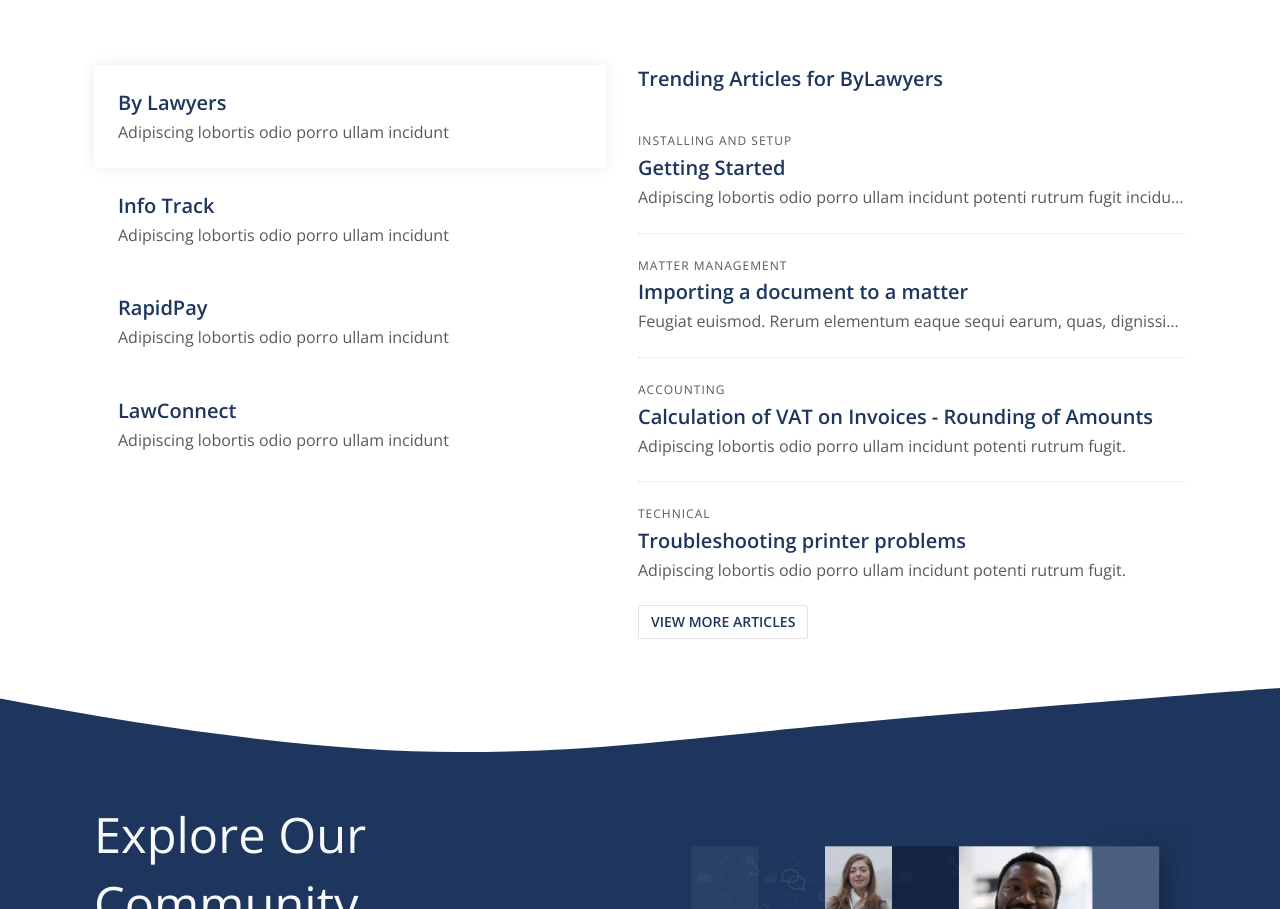
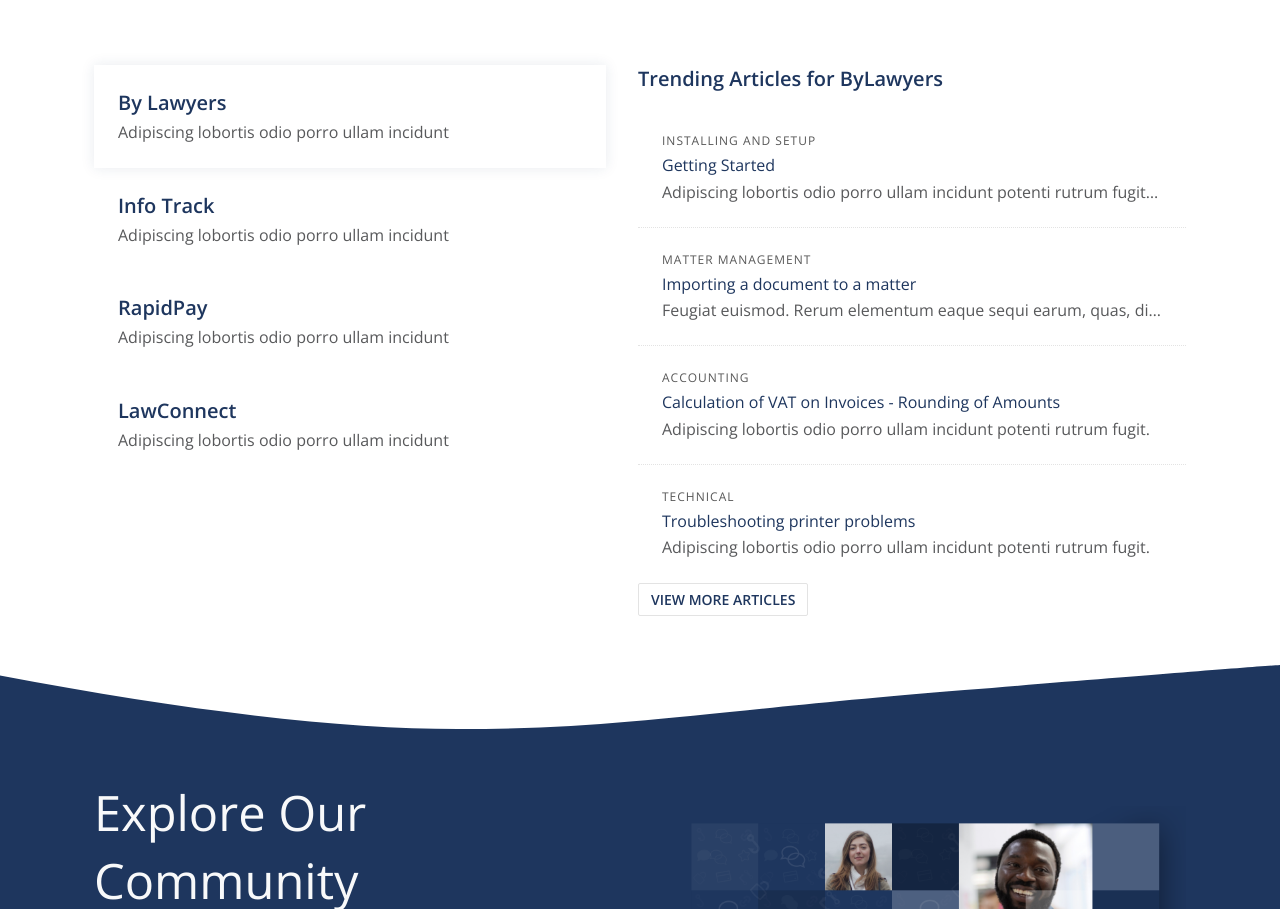
Before and after one commit to ericdefelix/communities, a Vue app: page /#/ in a window 1280 px wide. Shown: the part 2005-2914 px from the top of the page. Built offline with nearby package versions, Linux system fonts and the light colour scheme.

Commit message:
chore: updated README

```diff
--- a/src/components/HomeCompanion.vue
+++ b/src/components/HomeCompanion.vue
@@ -24,7 +24,7 @@
           <div class="tab-content">
             <div class="tab-pane fade show active" id="appC1" role="tabpanel" aria-labelledby="app1">
               <h6 class="text-primary text-bold">Trending Articles for ByLawyers</h6>
-              <ArticleList v-bind:articles="articles" v-bind:isSmall="false"/>
+              <ArticleList v-bind:articles="articles" v-bind:isSmall="true"/>
               <button type="button" class="btn btn-default">View more articles</button>
             </div>
             <div class="tab-pane fade" id="appC2" role="tabpanel" aria-labelledby="app2">2</div>
--- a/src/scss-compile/features/article-cards/_followup-card.scss
+++ b/src/scss-compile/features/article-cards/_followup-card.scss
@@ -8,7 +8,7 @@
 
   &-content {
     @extend %d-flex, %align-items-center;
-    max-width: 36rem;
+    max-width: 50rem;
     margin: auto;
 
     @include media-breakpoint-down('md') {
--- a/src/scss-compile/features/homepage/_homepage-companion-apps.scss
+++ b/src/scss-compile/features/homepage/_homepage-companion-apps.scss
@@ -12,12 +12,12 @@
     }
   }
 
-  .#{$namespace}homepage-content {
-    .hc-article-link {
-      padding-left: 0;
-      padding-right: 0;
-    }
-  }
+  // .#{$namespace}homepage-content {
+  //   .hc-article-link {
+  //     padding-left: 0;
+  //     padding-right: 0;
+  //   }
+  // }
 
   .grid {
     margin-top: var(--space-xxl);
--- a/src/scss-compile/variables/_dimensions.scss
+++ b/src/scss-compile/variables/_dimensions.scss
@@ -33,8 +33,8 @@
   // lg: 960px,
   xl: 1140px,
   xxl: 1380px,
-  xxxl: 1440px
-  // ultra: 1740px
+  xxxl: 1440px,
+  ultra: 1740px
 );
 
 @include media-breakpoint-up('ultra') {
```
